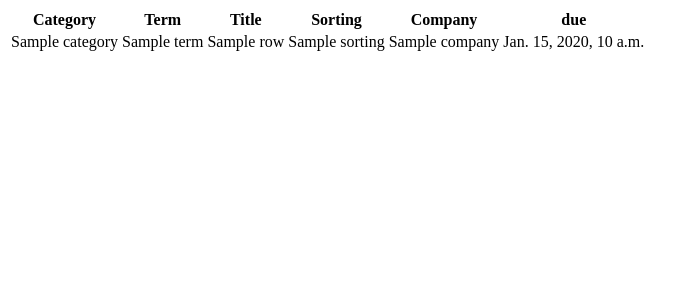
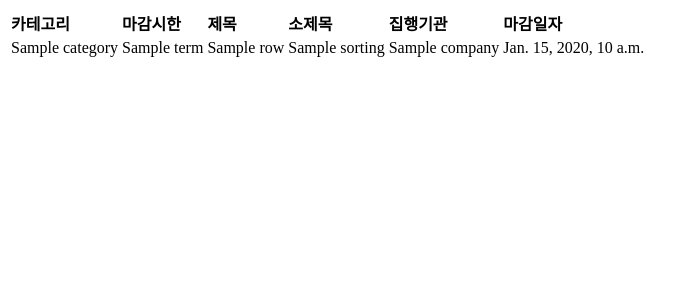
Before and after one commit to kupull74/hello_web, a Django app: template templates/kstartup/listwithmongo.html in a window 1280 px wide. Shown: the top 300 px of the page, without its empty margins (0-696 px from the left). Run offline with Django 3.2, Linux system fonts and the light colour scheme; the template is opened without the code that fills it: most values are stand-ins (such as "Sample title", 1, 10 or a date in 2020).

Commit message:
modi html

```diff
--- a/templates/kstartup/listwithmongo.html
+++ b/templates/kstartup/listwithmongo.html
@@ -1,6 +1,6 @@
 <html>
     <table class = "table table-striped">
-    <tr> <th>Category</th>  <th>Term</th> <th>Title</th> <th>Sorting</th><th>Company</th><th>due</th></tr>
+        <tr> <th align="left">카테고리</th>  <th align="left">마감시한</th> <th align="left">제목</th> <th align="left">소제목</th><th align="left">집행기관</th><th align="left">마감일자</th></tr>
         {% for row in page_buse.0 %}
         <!--
         <tr> <td>{{row.title}}</td>
```
Lines whose indentation alone changed are shown as unchanged.
